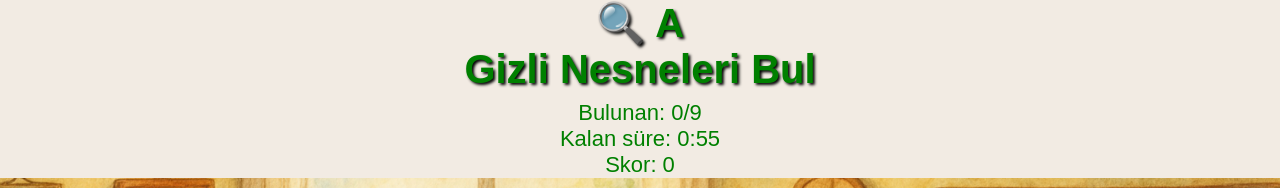
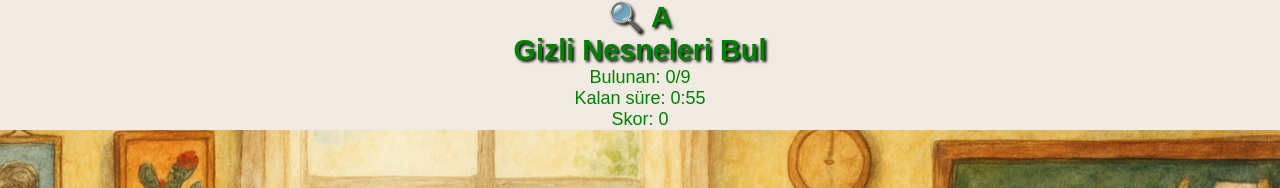
Before and after one commit to erenonur1919/find_hidden_objects, a plain HTML site: page index.html in a window 1280 px wide. Shown: the top 188 px of the page. Drawn offline with Linux system fonts and the light colour scheme; grey boxes are pictures that could not be loaded.

Commit message:
Update index.html

```diff
--- a/index.html
+++ b/index.html
@@ -43,8 +43,7 @@
         }
 
         .game-title {
-            font-size: clamp(1.5rem, 4vw, 2.5rem);
-            margin-bottom: clamp(5px, 1vh, 10px);
+            font-size: clamp(0.8rem, 2.8vw, 1.8rem);
             text-shadow: 2px 2px 3px black;
         }
 
@@ -115,7 +114,7 @@
 
     <div class="game-header">
         <h1 class="game-title" style="text-align: center;">🔍 A </br> Gizli Nesneleri Bul</h1>
-        <div class="game-stats" style="text-align: center; font-size: 22px;">
+        <div class="game-stats" style="text-align: center; font-size: 18px;">
             <div>Bulunan: <span id="found-count">0</span>/<span id="total-count">9</span></div>
             <div>Kalan süre: <span id="timer" class="timer-display">1:00</span></div>
             <div>Skor: <span id="score">0</span></div>
@@ -337,6 +336,7 @@
 
             document.getElementById('loader').style.display = 'none';
             document.querySelector('.game-header').style.visibility = 'visible';
+            // document.querySelector('.game-header').style.maxHeight = '15%';
             document.querySelector('.game-area').style.visibility = 'visible';
 
             game = new ResponsiveHiddenImagesGame();
```
